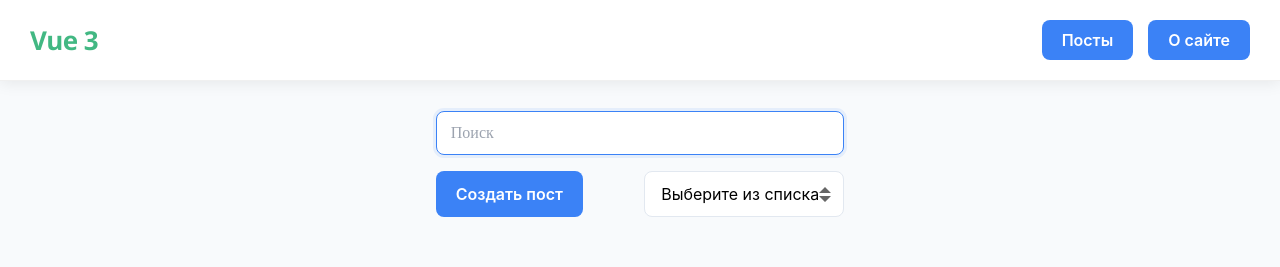
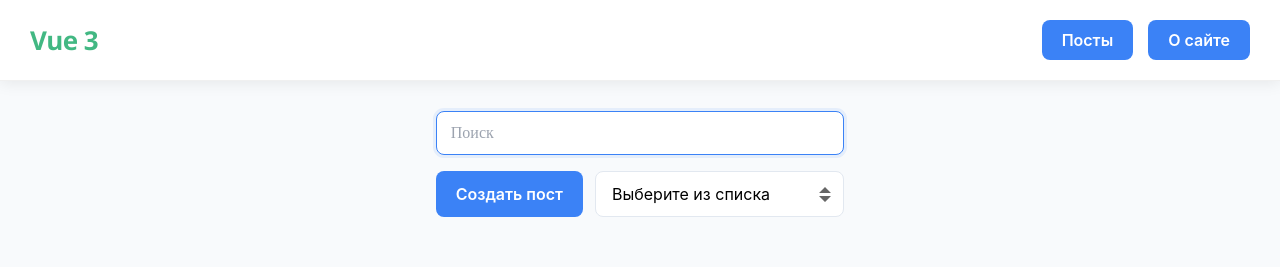
Before and after one commit to baikhonov/vue3-blog, a Vue app: page /posts in a window 1280 px wide. Shown: the top 267 px of the page. Built offline with nearby package versions, Linux system fonts and the light colour scheme; no server answers.

Commit message:
Подправил стили селекта

```diff
--- a/src/components/UI/MySelect.vue
+++ b/src/components/UI/MySelect.vue
@@ -38,7 +38,7 @@ export default {
 <style scoped>
 .my-select {
   width: 100%;
-  max-width: 200px;
+  min-width: 200px;
   padding: 12px 16px;
   border: 1px solid #e2e8f0;
   border-radius: 8px;
```
